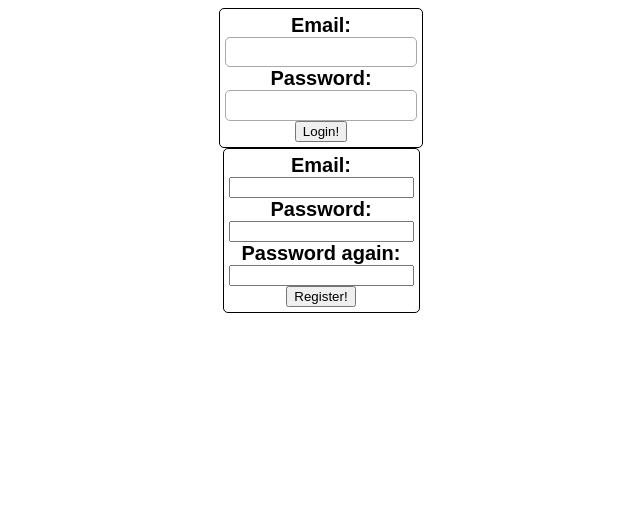
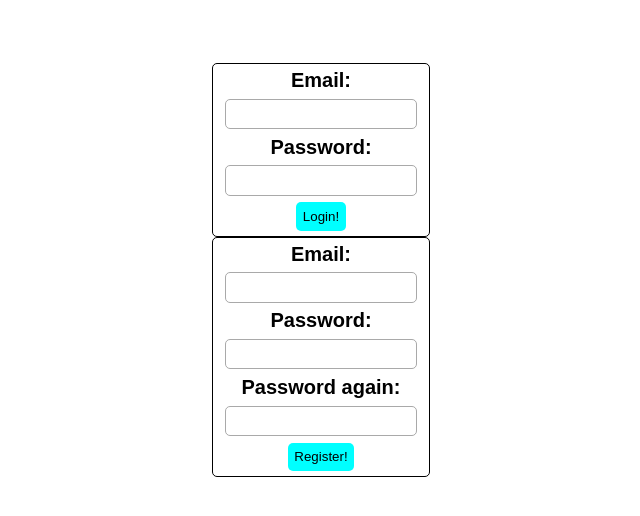
Before and after one commit to PetrVorlos35/HledaniPokladu_WEA, a PHP site: page /login.php in a window 1280 px wide. Shown: the top 516 px of the page, without its empty margins (319-959 px from the left). Run offline with PHP 8.4, Linux system fonts and the light colour scheme.

Commit message:
Update styles.css

```diff
--- a/styles.css
+++ b/styles.css
@@ -8,6 +8,7 @@
     border: 1px solid black;
     width: fit-content;
     margin: auto;
+    margin-top: 5%;
 }
 #login > form > input{
     display: block;
@@ -18,6 +19,7 @@
     padding: 0.5em;
     border: 1px solid darkgrey;
     border-radius: 5px;
+    margin: 0.5em;
 }
 
 #login > form > label {
@@ -41,6 +43,23 @@
     margin: auto;
 }
 
+#register form input[type="password"], #register form input[type="email"]{
+    padding: 0.5em;
+    border: 1px solid darkgrey;
+    border-radius: 5px;
+    margin: 0.5em;
+}
+
 #register > form > label {
     color: black;
 }
+
+input[type="submit"]{
+    cursor: pointer;
+    background-color: aqua;
+    color: black;
+    border: none;
+    padding: 0.5em;
+    border-radius: 5px;
+    margin-top: 1em;
+}
```
